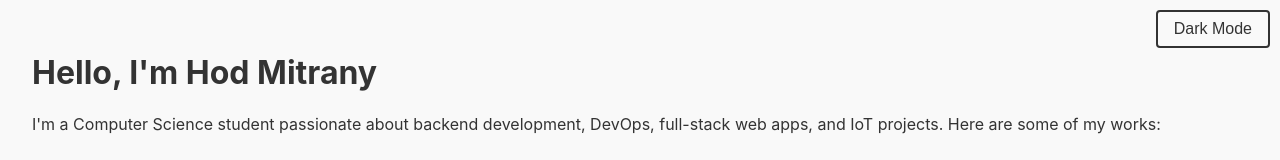
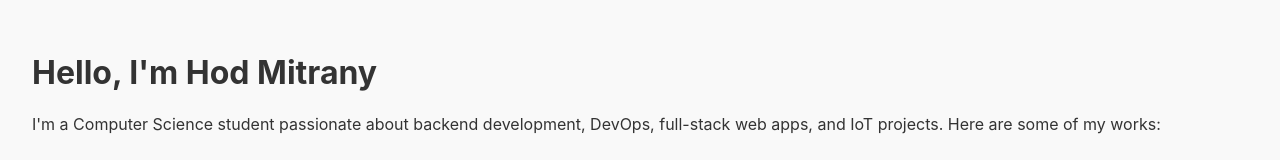
Before and after one commit to hod25/Portfolio, a Next.js app: page / in a window 1280 px wide. Shown: the top 160 px of the page. Built offline with nearby package versions, Linux system fonts and the light colour scheme.

Commit message:
Update index.tsx

```diff
--- a/pages/index.tsx
+++ b/pages/index.tsx
@@ -59,12 +59,12 @@ export default function Home() {
       </Head>
       <main className="container">
                 {/* כפתור שינוי מצב כהה */}
-        <button
+{/*         <button
           className="dark-mode-toggle"
           onClick={() => setDarkMode(!darkMode)}
         >
           {darkMode ? 'Light Mode' : 'Dark Mode'}
-        </button>
+        </button> */}
         <h1>Hello, I'm Hod Mitrany</h1>
         <p>I'm a Computer Science student passionate about backend development, DevOps, full-stack web apps, and IoT projects. Here are some of my works:</p>
 
```
